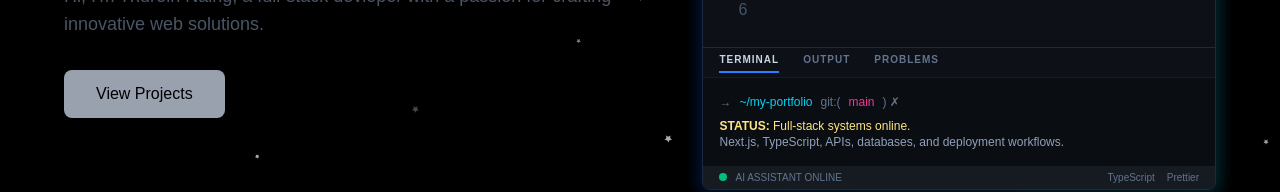
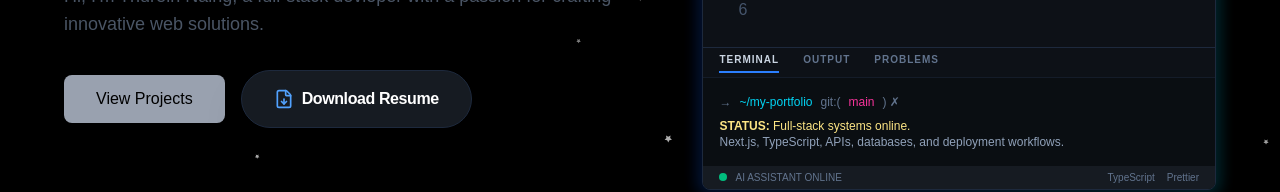
Before and after one commit to ThureinNaing/nextjs-portfolio, a Next.js app: page / in a window 1280 px wide. Shown: the part 450-642 px from the top of the page. Built offline with nearby package versions, Linux system fonts and the light colour scheme; no server answers.

Commit message:
add resume.pdf & button

```diff
--- a/components/HeroSection.tsx
+++ b/components/HeroSection.tsx
@@ -1,6 +1,6 @@
 import ScrollReveal from "./lightswind/scroll-reveal";
 import { SparkleParticles } from "./lightswind/sparkle-particles";
-// import ResumeButton from "./ResumeButton";
+import ResumeButton from "./ResumeButton";
 import TerminalBox from "./TerminalBox";
 
 const HeroSection = () => {
@@ -48,7 +48,7 @@ const HeroSection = () => {
 						View Projects
 					</a>
 					{/* Resume Button */}
-					{/* <ResumeButton /> */}
+					<ResumeButton />
 				</div>
 			</div>
 			<TerminalBox />
--- a/components/ResumeButton.tsx
+++ b/components/ResumeButton.tsx
@@ -10,7 +10,7 @@ interface ResumeButtonProps {
 const ResumeButton = ({ className = "" }: ResumeButtonProps) => {
 	return (
 		<motion.a
-			href="/Thurein_Naing_Resume.pdf"
+			href="/resume.pdf"
 			download="Thurein_Naing_Resume.pdf"
 			whileHover={{ scale: 1.05 }}
 			whileTap={{ scale: 0.95 }}
```
Also changed, not shown: 1 other file (tests, documents, lock files or other folders).
